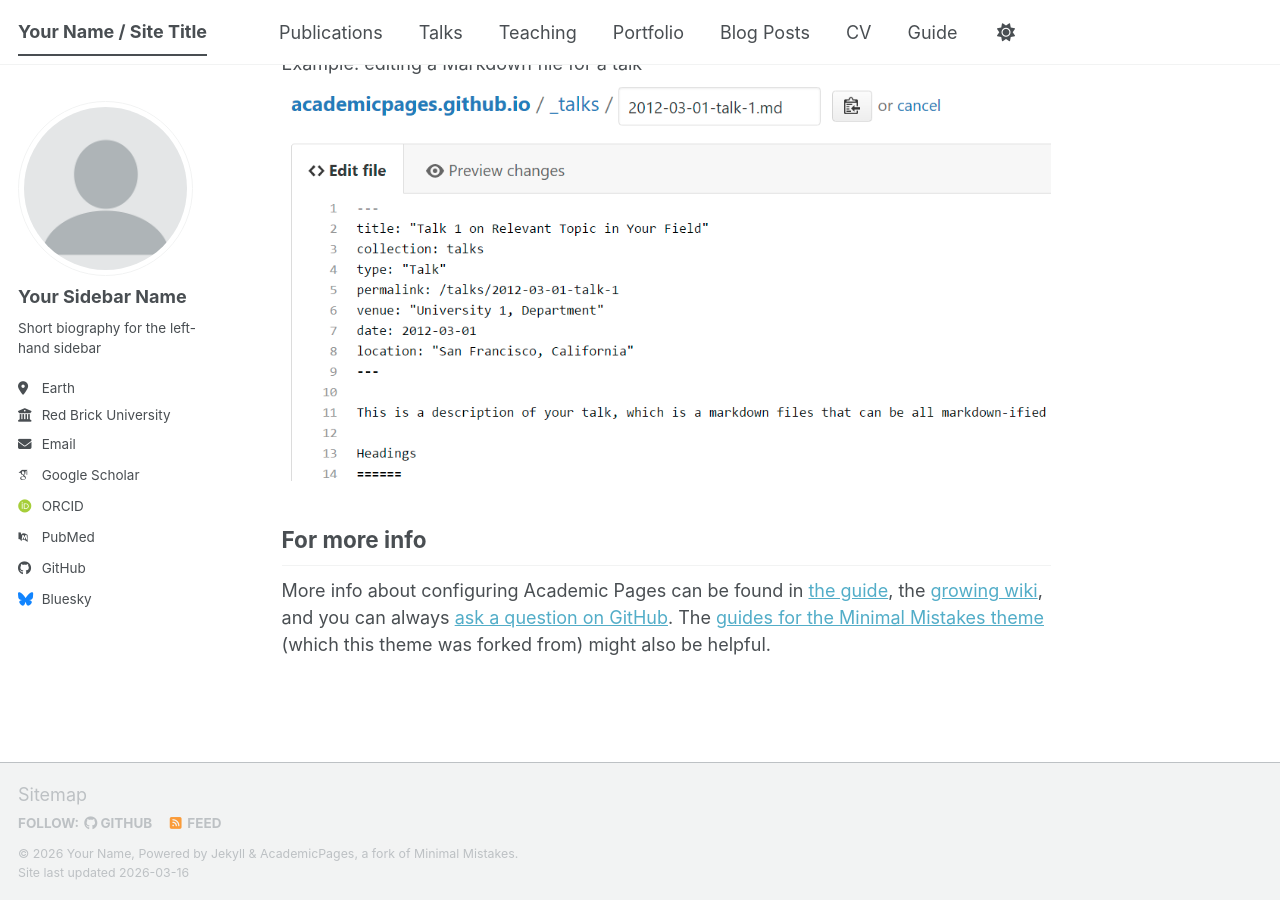
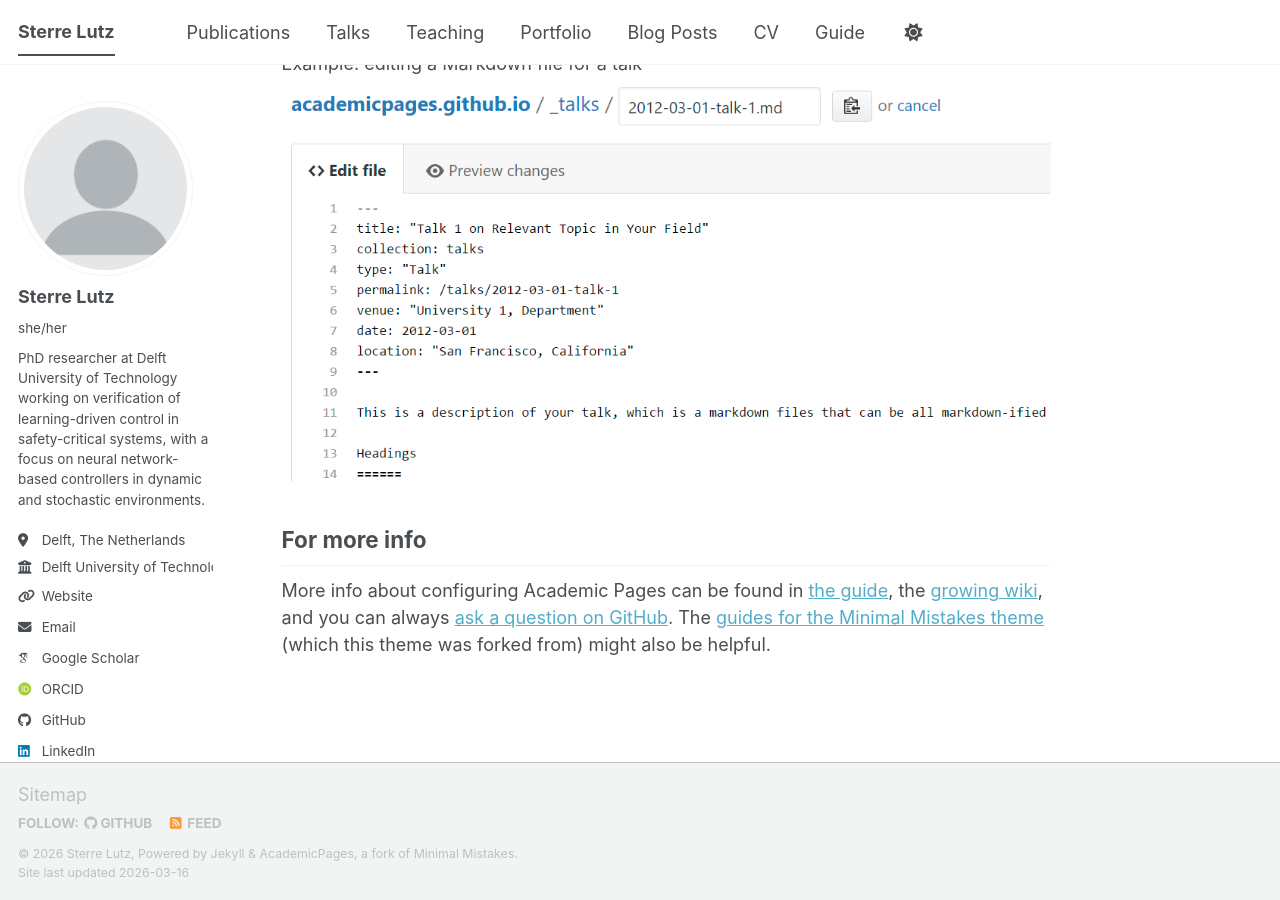
Before and after one commit to sterrelutz/sterrelutz.github.io, a Jekyll site: the page built from _pages/about.md, in a window 1280 px wide and 900 px high, scrolled down 2720 px. Built offline with Jekyll 4.4.1, drawn with Linux system fonts in a browser that asks for light colours; some web fonts are replaced; a script bundle is joined from its source files by our own code; library files that are not in the unit come from our copies; some of the changed lines change nothing that is shown.

Commit message:
Update _config.yml

```diff
--- a/_config.yml
+++ b/_config.yml
@@ -8,79 +8,36 @@
 
 # Basic Site Settings
 locale                   : "en-US"
-site_theme               : "default" # The available themes options are "default", "air", "sunrise", "mint", "dirt" and "contrast"
-title                    : "Your Name / Site Title"
+site_theme               : "default"
+title                    : "Sterre Lutz"
 title_separator          : "-"
-name                     : &name "Your Name"
-description              : &description "Your Name's academic portfolio"   # Update this with a general description of your site, this is the default if not overridden by a page
-url                      : https://academicpages.github.io # The base hostname & protocol for your site e.g. "https://[your GitHub username].github.io",
-                                                           # or if you already have some other page hosted on Github then use "https://[your GitHub username].github.io/[Your Repo Name]"
-baseurl                  : "" # the subpath of your site, e.g. "/blog"
-repository               : "academicpages/academicpages.github.io"
+name                     : &name "Sterre Lutz"
+description              : &description "Academic website of Sterre Lutz, PhD researcher working on verification of learning-driven control in safety-critical systems."
+url                      : "https://sterrelutz.github.io"
+baseurl                  : ""
+repository               : "sterrelutz/sterrelutz.github.io"
 
-# Site Author - The following control what appear as part of the author content on the side bar.
-#               If a field is blank the icon and link will not appear, otherwise it will be shown.
-#               Additional customization can be done by editing /_includes/author-profile.html
+# Site Author
 author:
   # Biographic information
   avatar           : "profile.png"
-  name             : "Your Sidebar Name"
-  pronouns         : # example: "she/her"
-  bio              : "Short biography for the left-hand sidebar"
-  location         : "Earth"
-  employer         : "Red Brick University"
-  uri              : # URL
-  email            : "none@example.org"
+  name             : "Sterre Lutz"
+  pronouns         : "she/her"
+  bio              : "PhD researcher at Delft University of Technology working on verification of learning-driven control in safety-critical systems, with a focus on neural network-based controllers in dynamic and stochastic environments."
+  location         : "Delft, The Netherlands"
+  employer         : "Delft University of Technology"
+  uri              : "https://sterrelutz.github.io"
+  email            : ""
 
   # Academic websites
-  academia         : # URL
-  arxiv            : # URL - Update with the correct link to your profile
-  googlescholar    : "https://scholar.google.com/citations?user=PS_CX0AAAAAJ"
-  inspire-hep      : # URL
-  impactstory      : # URL
-  orcid            : "https://orcid.org/yourorcidurl"
-  semantic         : # URL
-  ssrn             : # URL
-  pubmed           : "https://www.ncbi.nlm.nih.gov/pubmed/?term=john+snow"
-  researchgate     : # URL
-  scopus           : # URL
-  zotero           : # URL
+  googlescholar    : "https://scholar.google.nl/citations?user=UvVff8MAAAAJ"
+  orcid            : "https://orcid.org/0000-0002-6827-7722"
 
-
-  # Repositories and software development
-  bitbucket        : # Username - Update with your username on the site
-  codepen          : # Username
-  dribbble         : # Username
-  github           : "academicpages"
-  kaggle           : # Username
-  stackoverflow    : # User number or user number and name (i.e., use "1" or "1/jeff-atwood")
+  # Repositories
+  github           : "sterrelutz"
 
   # Social media
-  artstation       : # Username
-  bluesky          : "bsky.app" # Replace this with you Bluesky username
-  facebook         : # Username
-  flickr           : # Username
-  foursquare       : # Username
-  goodreads        : # Username
-  google_plus      : # Username
-  keybase          : # Username
-  instagram        : # Username
-  lastfm           : # Username
-  linkedin         : # Username
-  mastodon         : # URL
-  medium           : # URL
-  pinterest        : # Username
-  soundcloud       : # Username
-  steam            : # Username
-  telegram         : # URL
-  tumblr           : # Username
-  twitter          : # Username for X / Twitter
-  vine             : # Username
-  weibo            : # Username
-  wikipedia        : # Username
-  xing             : # Username
-  youtube          : # Username
-  zhihu            : # Username
+  linkedin         : "sterre-lutz-062581152"
 
 # Publication Category - The following the list of publication categories and their headings
 publication_category:
```
